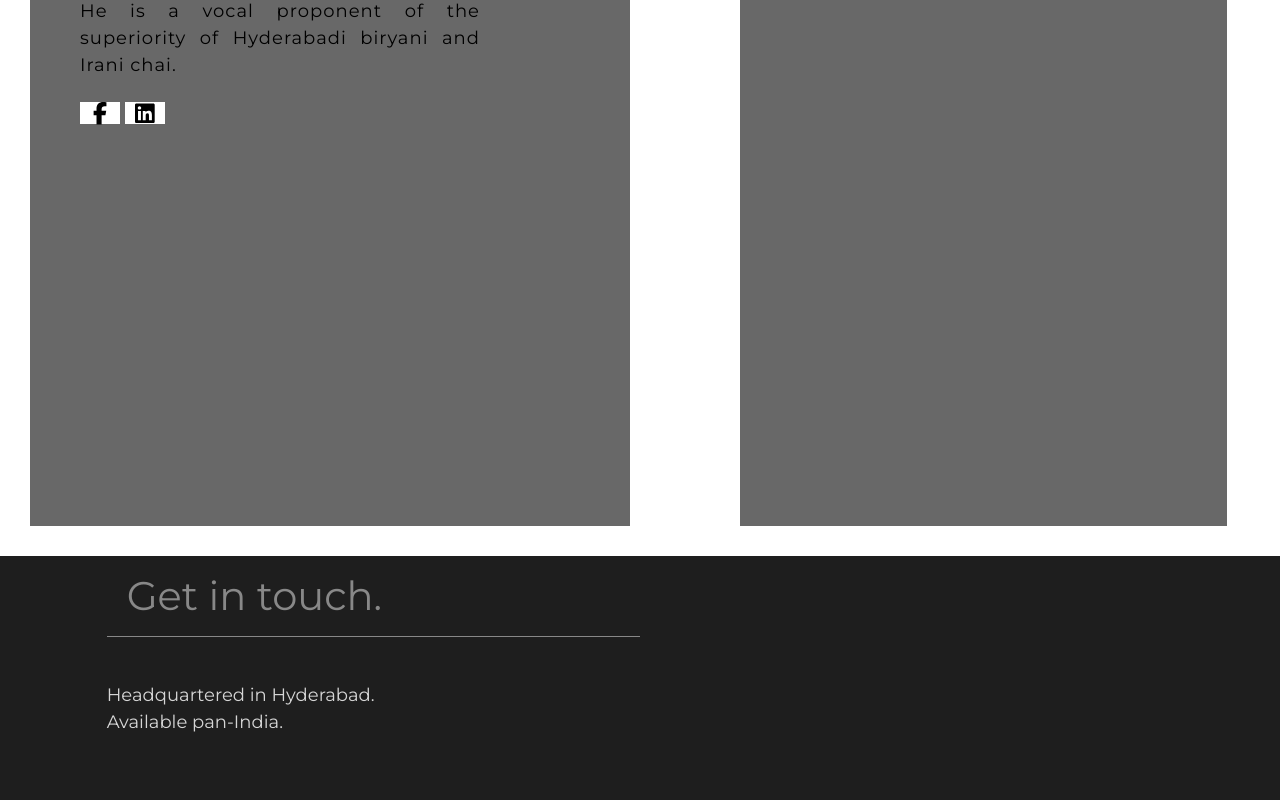
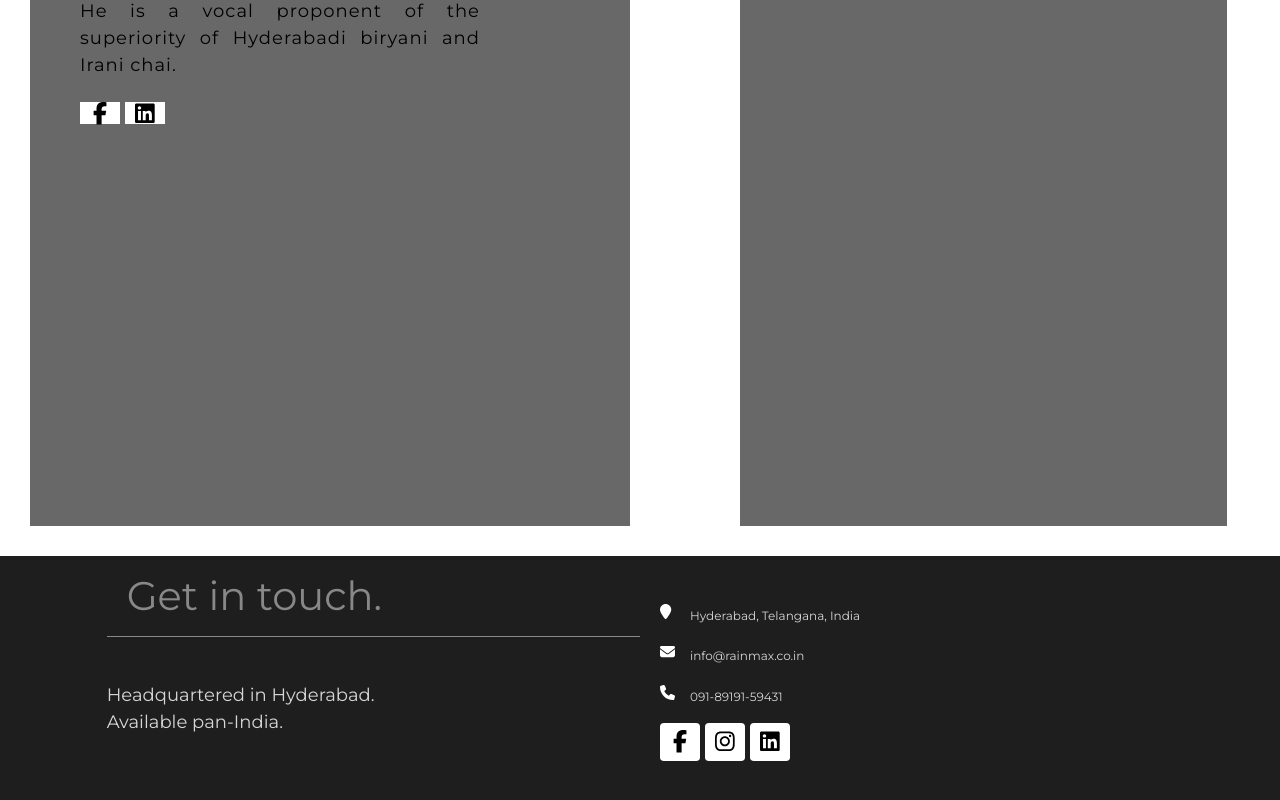
Before and after one commit to prashantbharati/rhall, a React (Create React App) app: page /about in a window 1280 px wide. Shown: the part 3298-4098 px from the top of the page. Built offline with nearby package versions, Linux system fonts and the light colour scheme.

Commit message:
footer done

```diff
--- a/src/footer.js
+++ b/src/footer.js
@@ -1,5 +1,17 @@
 import React from "react";
 import { Grid, Typography } from "@material-ui/core";
+import { FontAwesomeIcon } from "@fortawesome/react-fontawesome";
+
+import {
+  faFacebookF,
+  faLinkedin,
+  faInstagram,
+} from "@fortawesome/free-brands-svg-icons";
+import {
+  faEnvelope,
+  faMapMarker,
+  faPhone,
+} from "@fortawesome/free-solid-svg-icons";
 const footer = () => {
   return (
     <>
@@ -51,6 +63,160 @@ const footer = () => {
               Available pan-India.
             </Typography>
           </Grid>
+
+          <Grid style={{ marginLeft: "20px" }} item md={5}>
+            <br />
+            <br />
+            <FontAwesomeIcon
+              style={{
+                height: "1em",
+                position: "relative",
+                display: "inline-block",
+                color: "white",
+              }}
+              icon={faMapMarker}
+            />
+            <Typography
+              style={{
+                color: "#D6D6D6",
+                paddingLeft: "30px",
+                position: "relative",
+                bottom: "17px",
+                fontWeight: "300",
+                fontSize: "0.8em",
+              }}
+            >
+              Hyderabad, Telangana, India
+            </Typography>
+            <FontAwesomeIcon
+              style={{
+                height: "1em",
+                position: "relative",
+                display: "inline-block",
+                color: "white",
+              }}
+              icon={faEnvelope}
+            />
+            <Typography
+              style={{
+                color: "#D6D6D6",
+                paddingLeft: "30px",
+                position: "relative",
+                bottom: "17px",
+                fontWeight: "300",
+                fontSize: "0.8em",
+              }}
+            >
+              info@rainmax.co.in
+            </Typography>
+            <FontAwesomeIcon
+              style={{
+                height: "1em",
+                position: "relative",
+                display: "inline-block",
+                color: "white",
+              }}
+              icon={faPhone}
+            />
+            <Typography
+              style={{
+                color: "#D6D6D6",
+                paddingLeft: "30px",
+                position: "relative",
+                bottom: "17px",
+                fontWeight: "300",
+                fontSize: "0.8em",
+              }}
+            >
+              091-89191-59431
+            </Typography>
+            <div
+              style={{
+                height: "40px",
+                width: "40px",
+                display: "inline-block",
+              }}
+            >
+              <div
+                style={{
+                  height: "95%",
+                  display: "flex",
+                  justifyContent: "center",
+                  alignItems: "center",
+                  borderRadius: "10%",
+                  backgroundColor: "white",
+                }}
+              >
+                <FontAwesomeIcon
+                  style={{
+                    height: "1.5em",
+                    position: "relative",
+                    display: "inline-block",
+                    color: "black",
+                  }}
+                  icon={faFacebookF}
+                />
+              </div>
+            </div>
+            &nbsp;
+            <div
+              style={{
+                height: "40px",
+                width: "40px",
+                display: "inline-block",
+              }}
+            >
+              <div
+                style={{
+                  height: "95%",
+                  display: "flex",
+                  justifyContent: "center",
+                  alignItems: "center",
+                  borderRadius: "10%",
+                  backgroundColor: "white",
+                }}
+              >
+                <FontAwesomeIcon
+                  style={{
+                    height: "1.5em",
+                    position: "relative",
+                    display: "inline-block",
+                    color: "black",
+                  }}
+                  icon={faInstagram}
+                />
+              </div>
+            </div>
+            &nbsp;
+            <div
+              style={{
+                height: "40px",
+                width: "40px",
+                display: "inline-block",
+              }}
+            >
+              <div
+                style={{
+                  height: "95%",
+                  display: "flex",
+                  justifyContent: "center",
+                  alignItems: "center",
+                  borderRadius: "10%",
+                  backgroundColor: "white",
+                }}
+              >
+                <FontAwesomeIcon
+                  style={{
+                    height: "1.5em",
+                    position: "relative",
+                    display: "inline-block",
+                    color: "black",
+                  }}
+                  icon={faLinkedin}
+                />
+              </div>
+            </div>
+          </Grid>
         </Grid>
       </div>
     </>
```
Also changed, not shown: src/aboutus/aboutuscard.js (+1 -6 lines).
